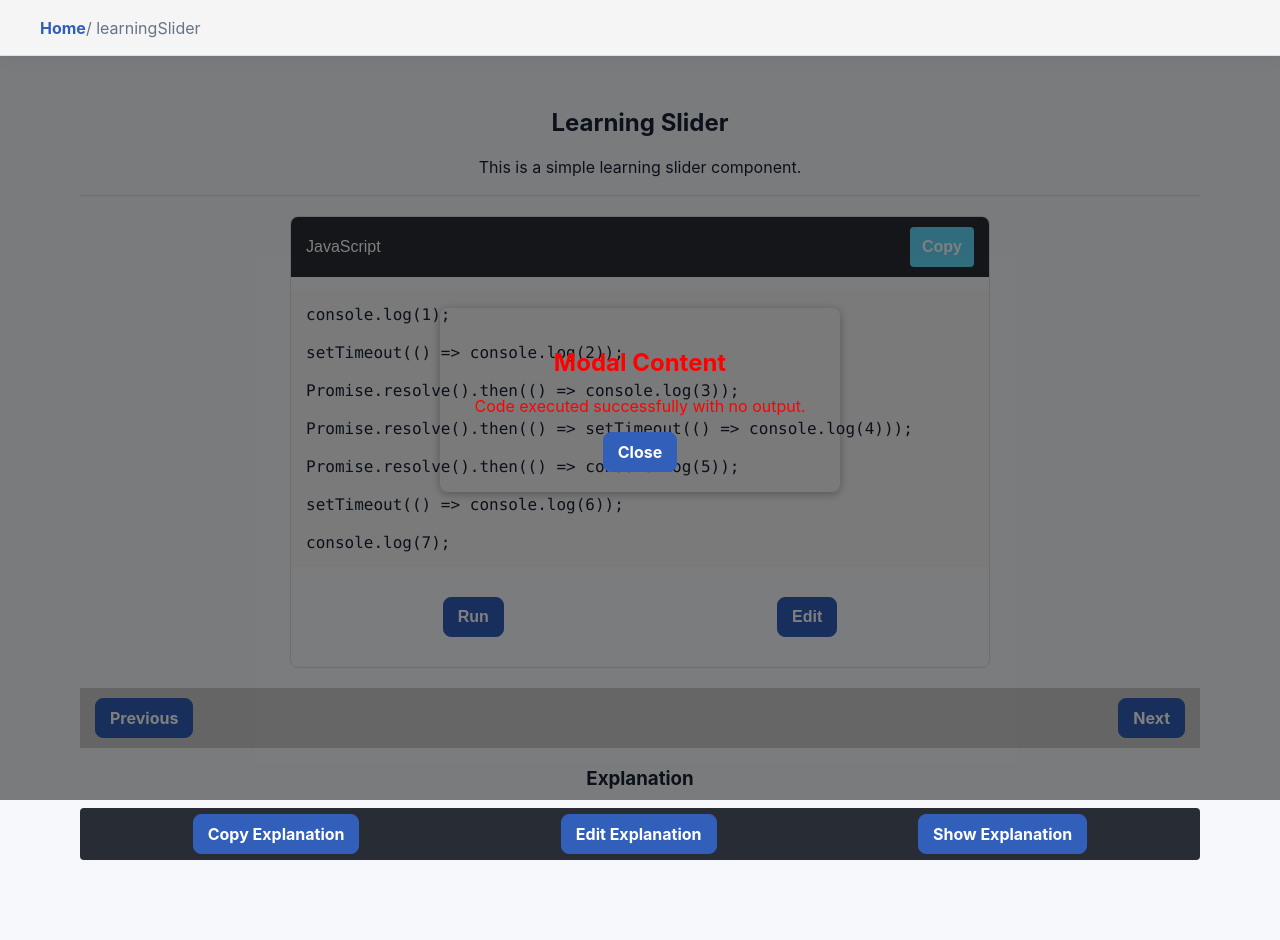
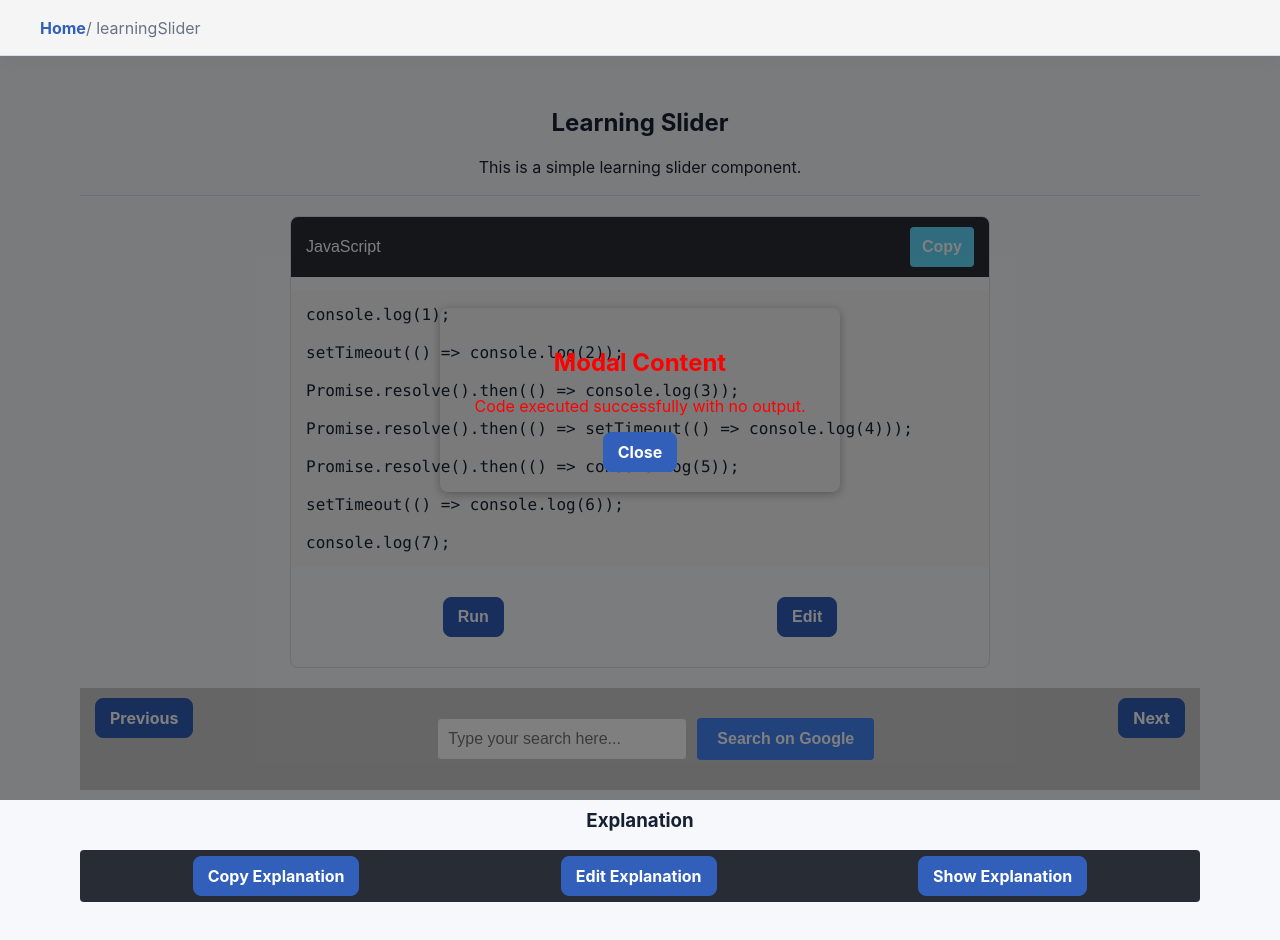
Before and after one commit to Anand-1/typescript-app, a React (Create React App) app: page /learningSlider in a window 1280 px wide. Shown: the top 940 px of the page. Before the commit the page ends 916 px from the top, so only its background shows below. Built offline with nearby package versions, Linux system fonts and the light colour scheme.

Commit message:
Google search Added

```diff
--- /dev/null
+++ b/src/Features/SearchOnGoogle.tsx
@@ -0,0 +1,51 @@
+import React, { useState } from 'react';
+
+export default function GoogleSearchButton() {
+  const [query, setQuery] = useState('');
+
+  const handleSearch = (e: React.FormEvent<HTMLFormElement>) => {
+    e.preventDefault();
+    if (query.trim() === '') return;
+
+    // Encodes the string for safety in a URL
+    const encodedQuery = encodeURIComponent(query);
+
+    // Opens Google search results in a new browser tab
+    window.open(`https://google.com/search?q=${query}`, '_blank');
+  };
+
+  return (
+    <div style={{ padding: '20px', fontFamily: 'Arial, sans-serif' }}>
+      <form onSubmit={handleSearch} style={{ display: 'flex', gap: '10px' }}>
+        <input
+          type="text"
+          placeholder="Type your search here..."
+          value={query}
+          onChange={(e) => setQuery(e.target.value)}
+          style={{
+            padding: '10px',
+            fontSize: '16px',
+            borderRadius: '4px',
+            border: '1px solid #ccc',
+            width: '250px'
+          }}
+        />
+        <button
+          type="submit"
+          style={{
+            padding: '10px 20px',
+            fontSize: '16px',
+            borderRadius: '4px',
+            border: 'none',
+            backgroundColor: '#4285F4',
+            color: 'white',
+            cursor: 'pointer',
+            fontWeight: 'bold'
+          }}
+        >
+          Search on Google
+        </button>
+      </form>
+    </div>
+  );
+}
--- a/src/LearningSlider/LearningSlider.tsx
+++ b/src/LearningSlider/LearningSlider.tsx
@@ -4,6 +4,7 @@ import ButtonSlider from "./ButtonSlider";
 import data from "./LearningsData";
 import SnippitSlider from "./SnippetSlider";
 import Explanation from "./Explanation";
+import GoogleSearchButton from "../Features/SearchOnGoogle";
 
 const LearningSlider = () => {
   const [dataIndex, setDataIndex] = React.useState(data[0]);
@@ -28,6 +29,7 @@ const LearningSlider = () => {
       <div className="button-slider-container">
         {/* Cast props to any to satisfy TS when ButtonSlider has no typed props */}
         <ButtonSlider handlePrevious={handlePrevious}  />
+        <GoogleSearchButton />
         <ButtonSlider handleNext={handleNext} />
       </div>
       <Explanation explanation={dataIndex.explanation ?? ""} />
```
